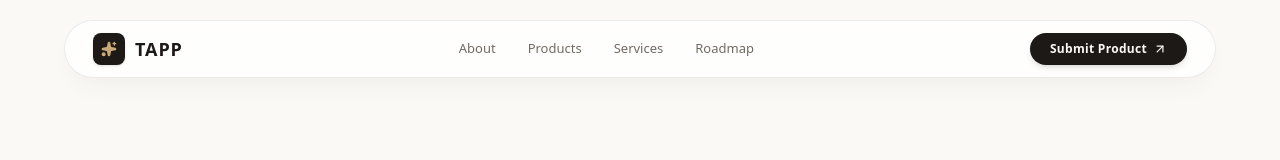
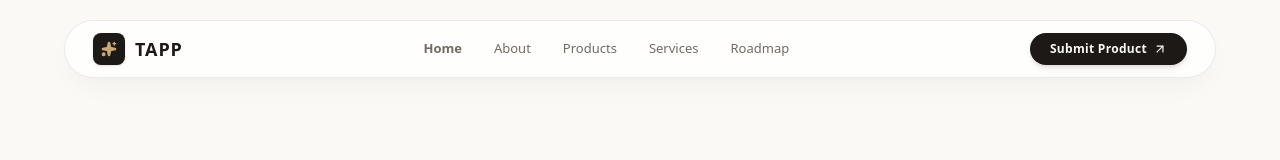
Before and after one commit to Anandhumv/tapp, a Next.js app in the folder client/: page / in a window 1280 px wide. Shown: the top 160 px of the page. Built offline with nearby package versions, Linux system fonts and the light colour scheme.

Commit message:
feat: add Home link to navigation bar

```diff
--- a/client/components/Navbar.jsx
+++ b/client/components/Navbar.jsx
@@ -20,8 +20,11 @@ export default function Navbar() {
           </span>
         </Link>
 
-        {/* Centered Desktop Nav */}
+        {/* Centered Desktop Nav with Home */}
         <nav className="hidden md:flex items-center gap-8 text-[13px] font-medium text-[#716a63]">
+          <Link href="/" className="hover:text-[#1c1917] transition-colors font-semibold">
+            Home
+          </Link>
           <Link href="#about" className="hover:text-[#1c1917] transition-colors">
             About
           </Link>
@@ -70,6 +73,13 @@ export default function Navbar() {
         <div className="absolute top-16 left-4 right-4 sm:hidden glass-pill rounded-3xl p-5 space-y-4 pointer-events-auto shadow-xl animate-in slide-in-from-top-2">
           <nav className="flex flex-col space-y-3 text-sm font-medium text-[#1c1917]">
             <Link
+              href="/"
+              onClick={() => setMobileMenuOpen(false)}
+              className="px-3 py-2 rounded-xl hover:bg-black/5 font-semibold"
+            >
+              Home
+            </Link>
+            <Link
               href="#about"
               onClick={() => setMobileMenuOpen(false)}
               className="px-3 py-2 rounded-xl hover:bg-black/5"
```
